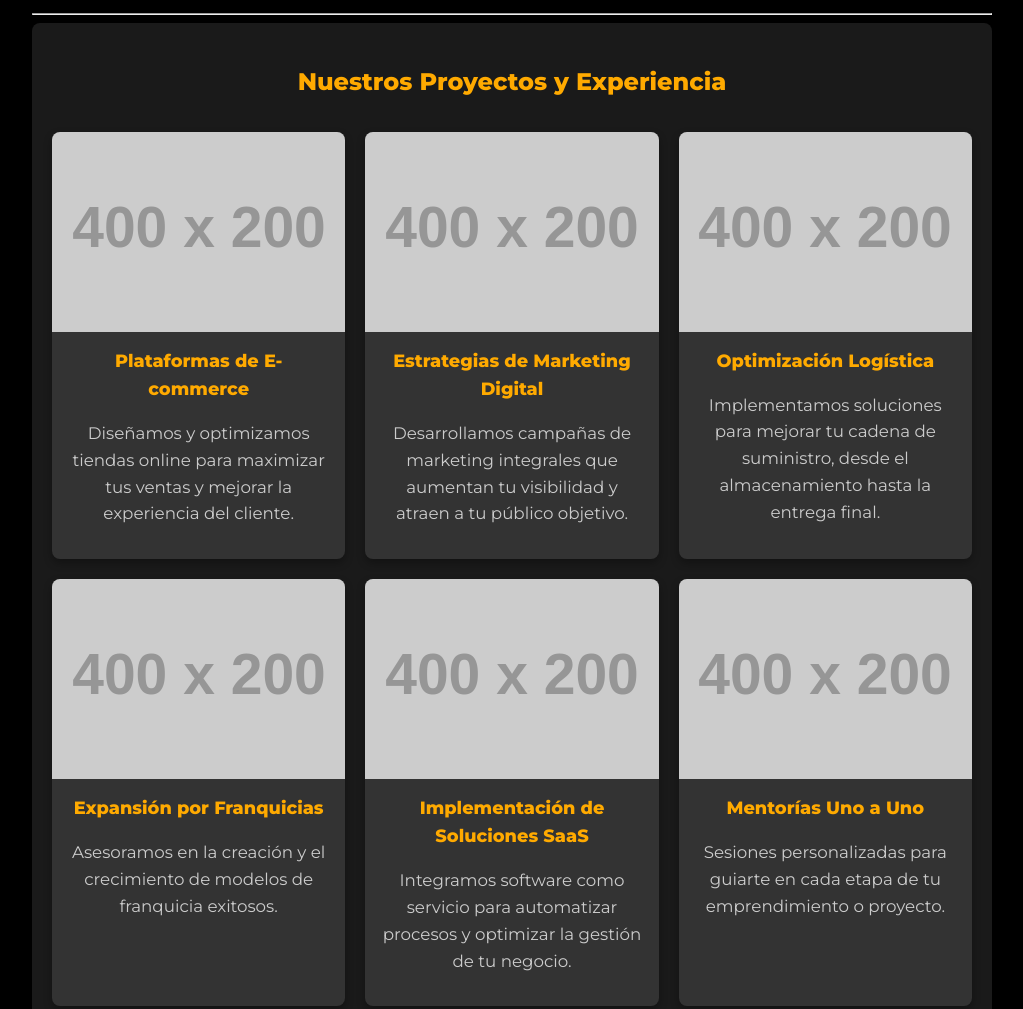
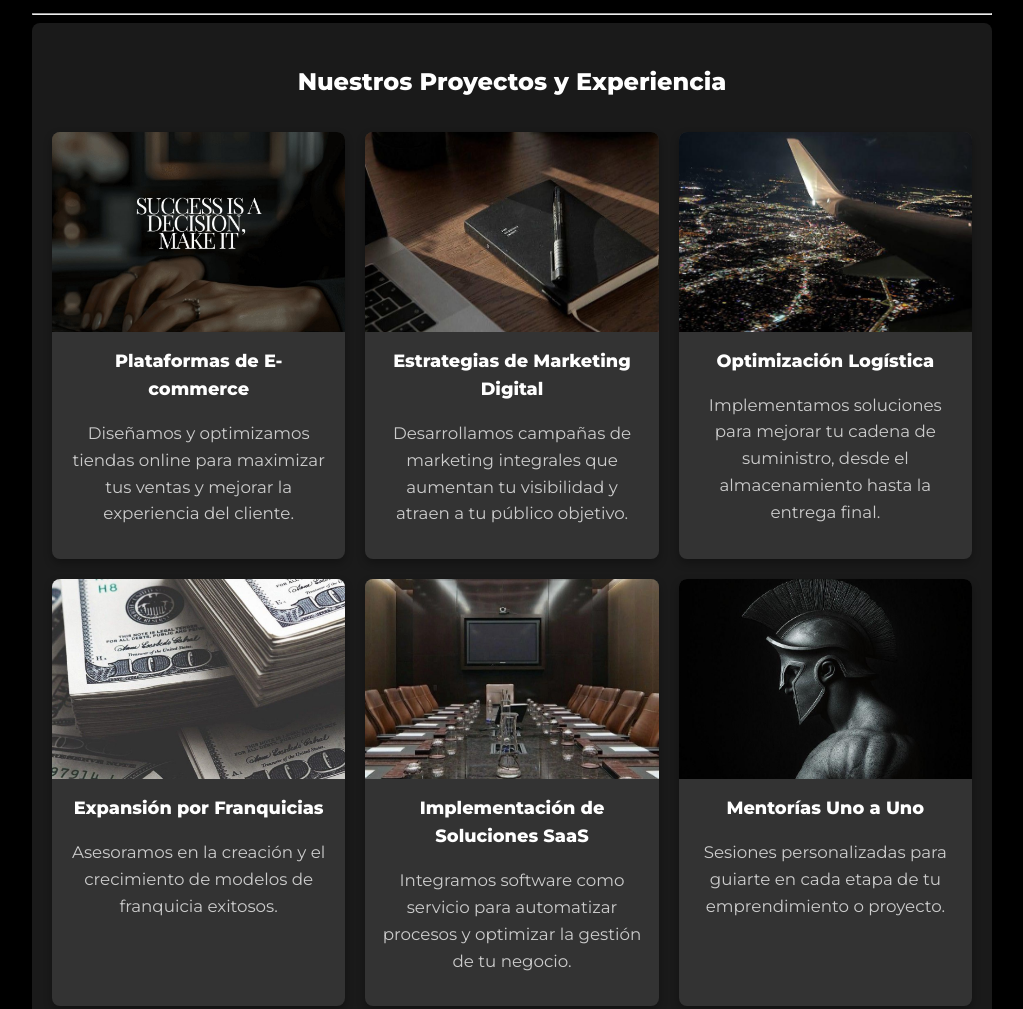
Before and after one commit to Cuarzo2025/Cuarzo2025, a plain HTML site: page quienes-somos.html in a window 1280 px wide. Shown: the part 620-1629 px from the top of the page, without its empty margins (128-1151 px from the left). Drawn offline with Linux system fonts and the light colour scheme; placeholder pictures from the web are drawn by us.

Commit message:
Add files via upload

```diff
--- a/quienes-somos.html
+++ b/quienes-somos.html
@@ -18,7 +18,7 @@
             line-height: 1.6;
         }
         h1, h2 {
-            color: #ffaa00;
+            color: #FFFFFF;
             text-align: center;
             margin-bottom: 30px;
         }
@@ -27,7 +27,7 @@
             margin-bottom: 1em;
         }
         a {
-            color: #ffaa00;
+            color: #FFFFFF;
             text-decoration: none;
         }
         a:hover {
@@ -78,7 +78,7 @@
             color: #ccc;
         }
         .gallery-item-text h3 {
-            color: #ffaa00;
+            color: #FFFFFF;
             margin-top: 0;
             margin-bottom: 10px;
         }
@@ -118,8 +118,8 @@
         }
         .book-item:hover img {
             filter: grayscale(0%); /* Color al pasar el mouse */
-            border-color: #00ff00; /* Borde fosforescente verde, puedes cambiarlo */
-            box-shadow: 0 0 15px #00ff00; /* Sombra para el efecto fosforescente */
+            border-color: #FFFFFF; /* Borde fosforescente verde, puedes cambiarlo */
+            box-shadow: 0 0 15px #FFFFFF; /* Sombra para el efecto fosforescente */
         }
 
         /* Modal para agrandar imágenes */
@@ -194,42 +194,42 @@
             <h2>Nuestros Proyectos y Experiencia</h2>
             <div class="gallery-container">
                 <div class="gallery-item">
-                    <img src="https://via.placeholder.com/400x200?text=Proyecto+E-commerce" alt="Proyecto E-commerce">
+                    <img src="screenshots/Picture54.jpg" alt="Proyecto E-commerce">
                     <div class="gallery-item-text">
                         <h3>Plataformas de E-commerce</h3>
                         <p>Diseñamos y optimizamos tiendas online para maximizar tus ventas y mejorar la experiencia del cliente.</p>
                     </div>
                 </div>
                 <div class="gallery-item">
-                    <img src="https://via.placeholder.com/400x200?text=Estrategias+Marketing" alt="Estrategias de Marketing">
+                    <img src= "screenshots/Picture25.jpg"Picture25  alt="Estrategias de Marketing">
                     <div class="gallery-item-text">
                         <h3>Estrategias de Marketing Digital</h3>
                         <p>Desarrollamos campañas de marketing integrales que aumentan tu visibilidad y atraen a tu público objetivo.</p>
                     </div>
                 </div>
                 <div class="gallery-item">
-                    <img src="https://via.placeholder.com/400x200?text=Consultoria+Logistica" alt="Consultoría Logística">
+                    <img src=screenshots/Picture9.jpg alt="Consultoría Logística">
                     <div class="gallery-item-text">
                         <h3>Optimización Logística</h3>
                         <p>Implementamos soluciones para mejorar tu cadena de suministro, desde el almacenamiento hasta la entrega final.</p>
                     </div>
                 </div>
                 <div class="gallery-item">
-                    <img src="https://via.placeholder.com/400x200?text=Desarrollo+Franquicias" alt="Desarrollo de Franquicias">
+                    <img src="screenshots/Picture28.jpg" alt="Desarrollo de Franquicias">
                     <div class="gallery-item-text">
                         <h3>Expansión por Franquicias</h3>
                         <p>Asesoramos en la creación y el crecimiento de modelos de franquicia exitosos.</p>
                     </div>
                 </div>
                 <div class="gallery-item">
-                    <img src="https://via.placeholder.com/400x200?text=Soluciones+SaaS" alt="Soluciones SaaS">
+                    <img src="screenshots/Picture48.jpg" alt="Soluciones SaaS">
                     <div class="gallery-item-text">
                         <h3>Implementación de Soluciones SaaS</h3>
                         <p>Integramos software como servicio para automatizar procesos y optimizar la gestión de tu negocio.</p>
                     </div>
                 </div>
                 <div class="gallery-item">
-                    <img src="https://via.placeholder.com/400x200?text=Mentoria+Personalizada" alt="Mentoría Personalizada">
+                    <img src="screenshots/Picture58.jpg" alt="Mentoría Personalizada">
                     <div class="gallery-item-text">
                         <h3>Mentorías Uno a Uno</h3>
                         <p>Sesiones personalizadas para guiarte en cada etapa de tu emprendimiento o proyecto.</p>
```
